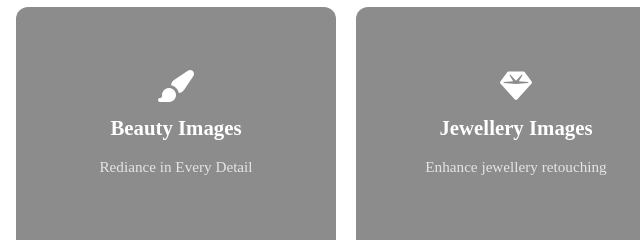
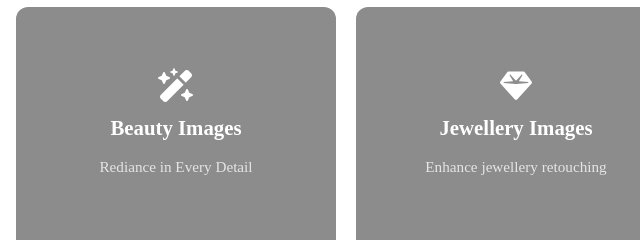
Before and after one commit to ankushtaank/ankush-taank, a plain HTML site: page index.html in a window 1280 px wide. Shown: the part 408-648 px from the top of the page, 464-1104 px from the left. Drawn offline with Linux system fonts and the light colour scheme.

Commit message:
Update index.html

```diff
--- a/index.html
+++ b/index.html
@@ -227,7 +227,7 @@ small{
       <a href="beauty.html">
         <div class="card" style="background-image: url('image/image8.jpg');">
           <div class="card-overlay">
-            <div class="icon"><i class="fa-solid fa-paintbrush"></i></div>
+            <div class="icon"><i class="fa-solid fa-wand-magic-sparkles"></i></div>
             <h3>Beauty Images</h3>
             <p>Rediance in Every Detail</p>
           </div>
```
